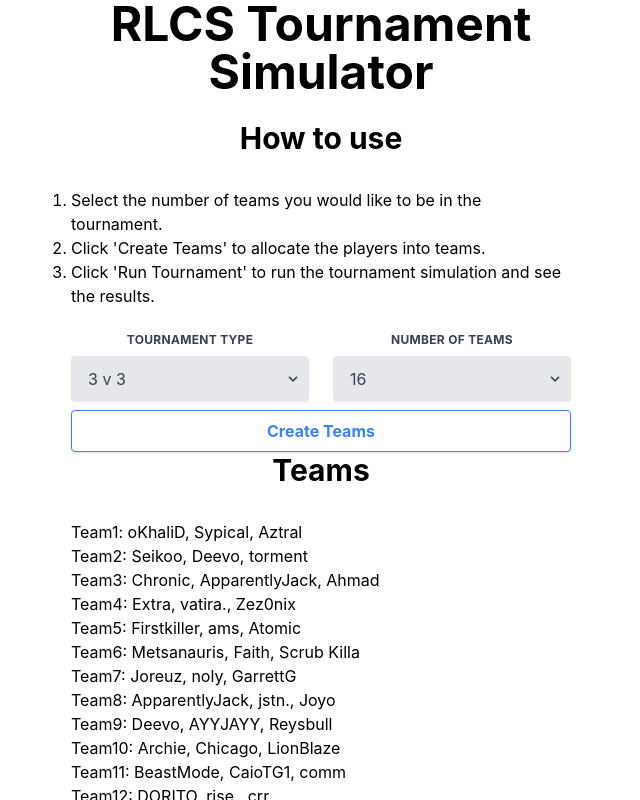
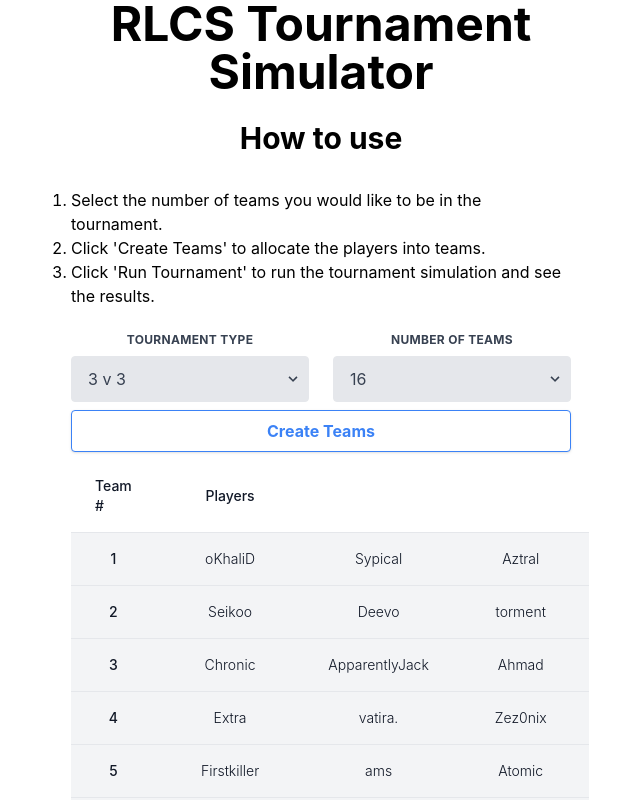
Before and after one commit to alexmitchelldev/rlcs-tournament-react, a React (Create React App) app: page / in a window 1280 px wide. Both pictures are taken after a click on the button "Create Teams". Shown: the top 800 px of the page, without its empty margins (319-959 px from the left). Built offline with nearby package versions, Linux system fonts and the light colour scheme.

Commit message:
Display Teams in table

```diff
--- a/src/components/Teams.js
+++ b/src/components/Teams.js
@@ -1,23 +1,51 @@
 const Teams = (props) => {
   return (
     <>
-      <h2 className="text-3xl font-bold mb-8">Teams</h2>
-      <div className="text-left">
-        <ol>
-          {props.teams.map((team, index) => {
-            let teamString = "";
-            team.forEach((player, index) => {
-              index !== 2
-                ? (teamString += `${player.name}, `)
-                : (teamString += `${player.name}`);
-            });
-            return (
-              <li key={index}>
-                Team{index + 1}: {teamString}
-              </li>
-            );
-          })}
-        </ol>
+      <div class="flex flex-col">
+        <div class="overflow-x-auto sm:-mx-6 lg:-mx-8">
+          <div class="py-2 inline-block min-w-full sm:px-6 lg:px-8">
+            <div class="overflow-hidden">
+              <table class="min-w-full">
+                <thead class="bg-white border-b">
+                  <tr>
+                    <th
+                      scope="col"
+                      class="text-sm font-medium text-gray-900 px-6 py-4 text-left"
+                    >
+                      {props.teamSize === 1 ? 'Player #' : 'Team #'}
+                    </th>
+                    <th
+                      scope="col"
+                      class="text-sm font-medium text-gray-900 px-6 py-4 text-center"
+                    >
+                      {props.teamSize === 1 ? 'Player' : 'Players'}
+                    </th>
+                  </tr>
+                </thead>
+                <tbody>
+                  {props.teams.map((team, index) => {
+                    let players = team.map((player) => {
+                      return (
+                        <td class="text-sm text-gray-900 font-light px-6 py-4 whitespace-nowrap">
+                          {player.name}
+                        </td>
+                      );
+                    });
+
+                    return (
+                      <tr class="bg-gray-100 border-b">
+                        <td class="px-6 py-4 whitespace-nowrap text-sm font-medium text-gray-900">
+                          {index + 1}
+                        </td>
+                        {players}
+                      </tr>
+                    );
+                  })}
+                </tbody>
+              </table>
+            </div>
+          </div>
+        </div>
       </div>
     </>
   );
```
